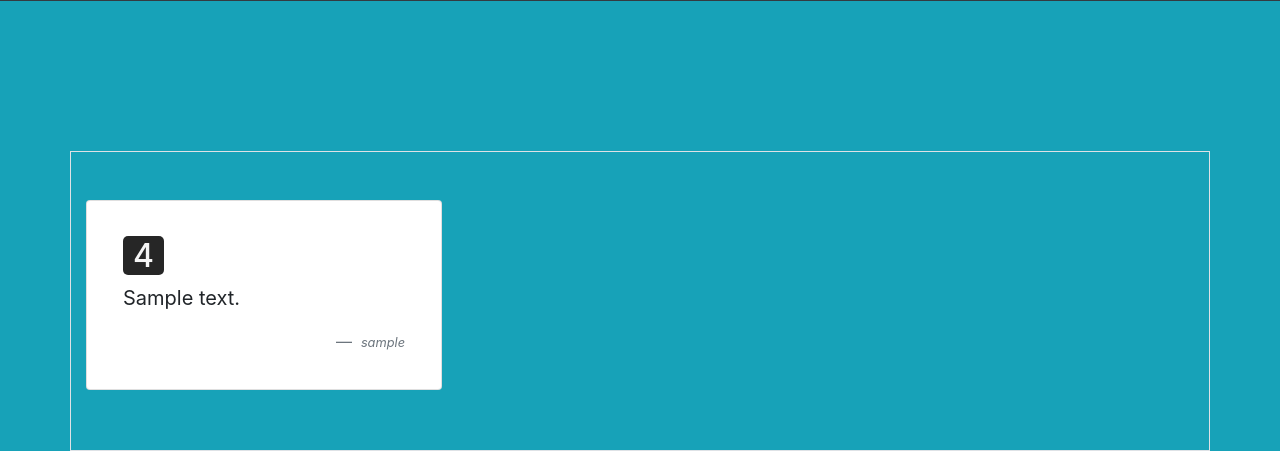
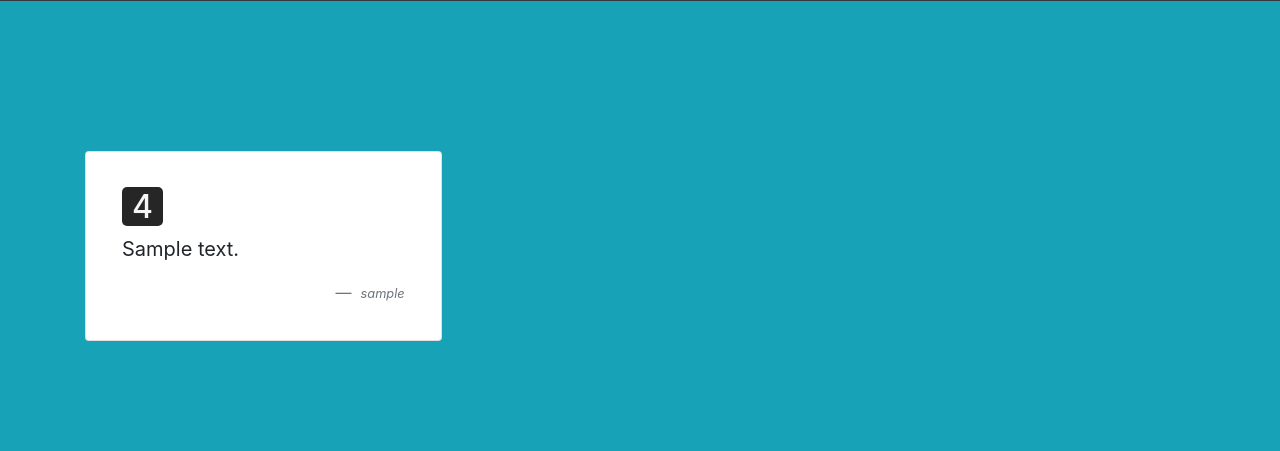
Before and after one commit to fdq09eca/cs50w, a Flask app: template templates/book.html in a window 1280 px wide. Shown: the part 975-1426 px from the top of the page. After the commit the page ends 1316 px from the top, so only its background shows below. Run offline with Flask 2, Linux system fonts and the light colour scheme; the template is opened without the code that fills it: most values are stand-ins (such as "Sample title", 1, 10 or a date in 2020); some libraries are stand-ins or nearby versions.

Commit message:
no-border

```diff
--- a/templates/book.html
+++ b/templates/book.html
@@ -83,7 +83,7 @@
     </form>
   </div>
 </div>
-<div class="container border" id="other-reviews">
+<div class="container" id="other-reviews">
   <!-- Other users' reviews here. -->
   {% if reviews|selectattr('comment')|list|length %}
 
```
Also changed, not shown: 2 other files.
